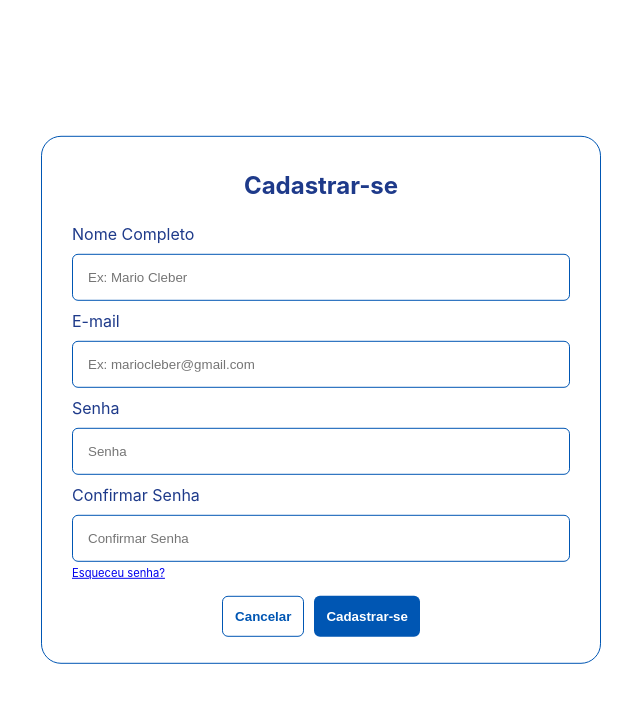
After one commit to gust4vo-leg/curriculo, a PHP site: page /cadastrar.php in a window 1280 px wide. The commit adds this page. Shown: the top 703 px of the page, without its empty margins (319-959 px from the left). Run offline with PHP 8.4, Linux system fonts and the light colour scheme.

Commit message:
Adição do pop-up de login e pagina de cadastro completo

```diff
--- /dev/null
+++ b/cadastrar.php
@@ -0,0 +1,48 @@
+<!doctype html>
+<html lang="en">
+  <head>
+    <meta charset="UTF-8" />
+    <meta name="viewport" content="width=device-width, initial-scale=1.0" />
+    <title>Document</title>
+    <link rel="stylesheet" href="css/cadastrar.css">
+    <link rel="icon" href="imagens/logoBra.png">
+    <link rel="stylesheet" href="css/global.css">
+  </head>
+  <body>
+    <div class="container-cadastro">
+      <div class="card-cadastro">
+        <form action="index.php" method="POST">
+          <h2>Cadastrar-se</h2>
+
+          <div class="campo">
+            <div class="inserir">
+              <label for="nome">Nome Completo</label>
+              <input type="text" placeholder="Ex: Mario Cleber" name="nome" />
+            </div>
+            <div class="inserir">
+              <label for="senha">E-mail</label>
+              <input type="email" placeholder="Ex: mariocleber@gmail.com" name="email" />
+            </div>
+            <div class="inserir">
+              <label for="senha">Senha</label>
+              <input type="password" placeholder="Senha" name="senha-login" />
+            </div>
+            <div class="inserir">
+                <label for="confirmar-senha">Confirmar Senha</label>
+                <input type="password" placeholder="Confirmar Senha" name="confirmar-senha-login"/>
+            </div>
+
+            <a href="#" style="font-size: 0.7em; margin-top: -0.5em"
+              >Esqueceu senha?</a
+            >
+          </div>
+
+          <div class="click">
+            <button type="reset" class="cancelar"> Cancelar</button>
+            <button type="submit" class="botao">Cadastrar-se</button>
+          </div>
+        </form>
+      </div>
+    </div>
+  </body>
+</html>
--- /dev/null
+++ b/css/cadastrar.css
@@ -0,0 +1,107 @@
+* {
+  margin: 0;
+  padding: 0;
+  box-sizing: border-box;
+}
+
+body {
+  font-family: "Inter", sans-serif;
+}
+
+.container-cadastro {
+  position: absolute;
+  top: 50%;
+  left: 50%;
+  transform: translate(-50%, -50%);
+  width: 100%;
+  max-width: 560px;
+  margin: 0 auto;
+}
+
+.card-cadastro {
+  padding: 10px 30px;
+  border-radius: 20px;
+  text-decoration: none;
+  color: #1e3a8a;
+  transition: 0.3s;
+  border: 1px solid var(--cor-primaria);
+  background: var(--surface);
+}
+
+.card-cadastro h2 {
+  margin: 1em;
+  font-family: "Inter", sans-serif;
+  text-align: center;
+}
+
+.campo {
+  display: flex;
+  flex-direction: column;
+}
+
+.campo a {
+  margin-right: 30em;
+}
+
+.inserir {
+  display: flex;
+  flex-wrap: wrap;
+  gap: 10px;
+}
+
+.campo input {
+  width: 500px;
+  padding: 15px;
+  border-radius: 6px;
+  border: none;
+  margin-bottom: 10px;
+  border: 1px solid var(--cor-primaria);
+  outline: none;
+}
+
+.campo input:focus {
+  border-color: var(--cor-primaria);
+  box-shadow: 0 0 0 3px rgba(0, 86, 179, 0.15);
+}
+
+.botao {
+  background: var(--cor-primaria);
+  color: white;
+  border: none;
+  padding: 12px;
+  font-weight: bold;
+  border-radius: 6px;
+  cursor: pointer;
+}
+
+.botao:hover {
+  background: var(--cor-primaria-hover);
+  color: #fff;
+}
+
+.botao a {
+  text-decoration: none;
+  color: var(--surface);
+}
+
+.card-login a {
+  font-size: 14px;
+  margin-top: 10px;
+}
+
+.cancelar {
+  background: var(--surface);
+  color: var(--cor-primaria);
+  border: 1px solid var(--cor-primaria);
+  padding: 12px;
+  font-weight: bold;
+  border-radius: 6px;
+  cursor: pointer;
+}
+
+.click {
+  display: flex;
+  justify-content: center;
+  gap: 10px;
+  margin: 1em;
+}
--- a/partials/css/header.css
+++ b/partials/css/header.css
@@ -43,6 +43,9 @@
     background: transparent;
     color: var(--accent);
     border: 1px solid var(--accent);
+    padding: 5px 12px;
+    border-radius: 13px;
+    font-weight: bold;
 }
 
 .login:hover{
--- a/partials/header.php
+++ b/partials/header.php
@@ -3,7 +3,7 @@
         <img src="imagens/logoTrans.png" class="logo">
 
       <div class="topo-direito">
-        <a href="login.php" class="login">Login</a>
+        <button type="button" class="login" id="abrirPop">Login</button>
         <a href="cadastrar.php" class="cadastrar">Cadastrar</a>
       </div>
     </div>
```
Also changed, not shown: cadastrar.html (deleted, +0 -11 lines), css/formulario.css (+32 -14 lines), css/login.css (added, +92 -0 lines), curriculo.php (+5 -4 lines), index.php (+48 -56 lines), login.html (deleted, +0 -11 lines).
